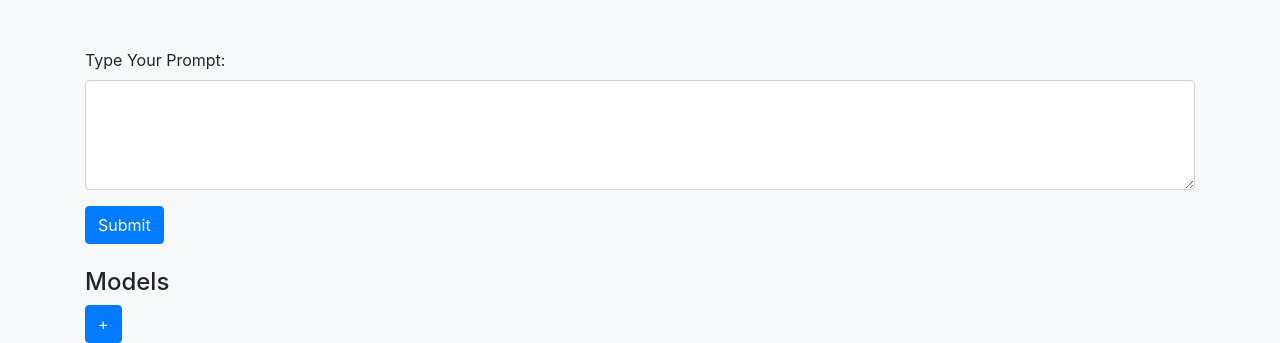
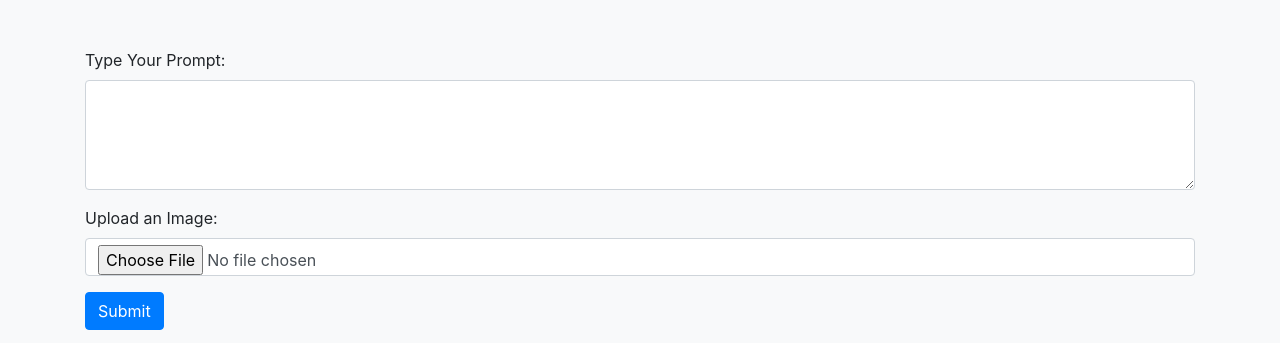
Before and after one commit to gabeorosan/modelhub, a Flask app: page / in a window 1280 px wide. Shown: the part 56-399 px from the top of the page. Run offline with Flask 3, Linux system fonts and the light colour scheme; some libraries are stand-ins or nearby versions.

Commit message:
image first

```diff
--- a/app.py
+++ b/app.py
@@ -85,11 +85,39 @@ def home():
         user_models = []
     user_input = ""
     responses = {}
+
     if request.method == 'POST':
         user_input = request.form.get('prompt')
+        image = request.files.get('image')
+
         for model in user_models:
-            responses[model.name] = query_model(user_input, model.url, model.api_token)
+            if user_input:  # If user entered text
+                responses[model.name] = query_model(user_input, model.url, model.api_token)
+            elif image:  # If user uploaded an image
+                # Save the uploaded image temporarily
+                filename = os.path.join("temp", image.filename)
+                image.save(filename)
+
+                # Use the image to get response
+                responses[model.name] = query_vision_model(filename, model.url, model.api_token)
+                print(responses[model.name])
+                # Optionally, remove the saved image if no longer needed
+                os.remove(filename)
+
     return render_template('index.html', models=user_models, model_responses=responses , user_input=user_input)
+
+
+def query_vision_model(filename, api_url, api_token):
+    headers = {"Authorization": f"Bearer {api_token}"}
+    with open(filename, "rb") as f:
+        data = f.read()
+    try:
+        response_data = requests.post(api_url, headers=headers, data=data)
+        response_data.raise_for_status()  # Raise an error for HTTP errors
+        res = response_data.json()  # Modify this as per the actual response structure
+    except requests.RequestException:
+        res = "Error retrieving response from this model."
+    return res
 
 def query_model(prompt, api_url, api_token):
     headers = {"Authorization": f"Bearer {api_token}"}
--- a/templates/index.html
+++ b/templates/index.html
@@ -30,10 +30,18 @@
 
 <div class="container mt-5">
 
-    <form action="/" method="post" class="mb-4">
+    <form action="/" method="post" enctype="multipart/form-data" class="mb-4">
         <div class="form-group">
             <label for="prompt">Type Your Prompt:</label>
             <textarea name="prompt" class="form-control" rows="4">{{ user_input }}</textarea>
+        </div>
+        <div class="form-group">
+            <label for="imageInput">Upload an Image:</label>
+            <input type="file" class="form-control" name="image" id="imageInput" accept="image/*">
+        </div>
+        <!-- Image Preview -->
+        <div class="form-group">
+            <img id="imagePreview" src="#" alt="Image Preview" class="img-fluid" style="display:none;">
         </div>
         <button type="submit" class="btn btn-primary">Submit</button>
     </form>
@@ -187,7 +195,21 @@
                 }
             });
         }
+        function readURL(input) {
+        if (input.files && input.files[0]) {
+            var reader = new FileReader();
 
+            reader.onload = function(e) {
+                $('#imagePreview').attr('src', e.target.result).show(); // Display the image preview.
+            }
+
+            reader.readAsDataURL(input.files[0]); // Convert image to base64.
+        }
+    }
+
+    $("#imageInput").change(function() {
+        readURL(this);
+    });
 
     </script>
 
```
